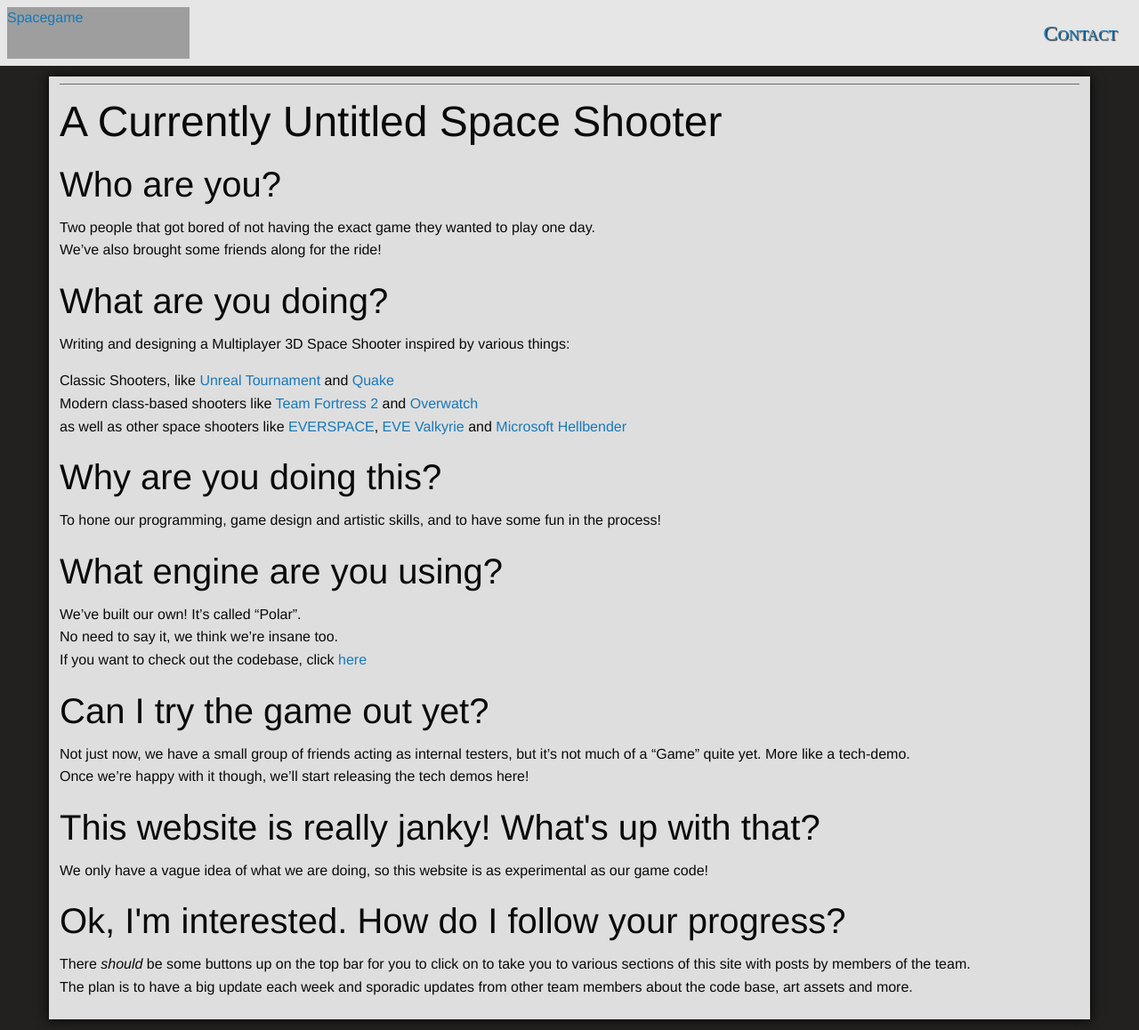
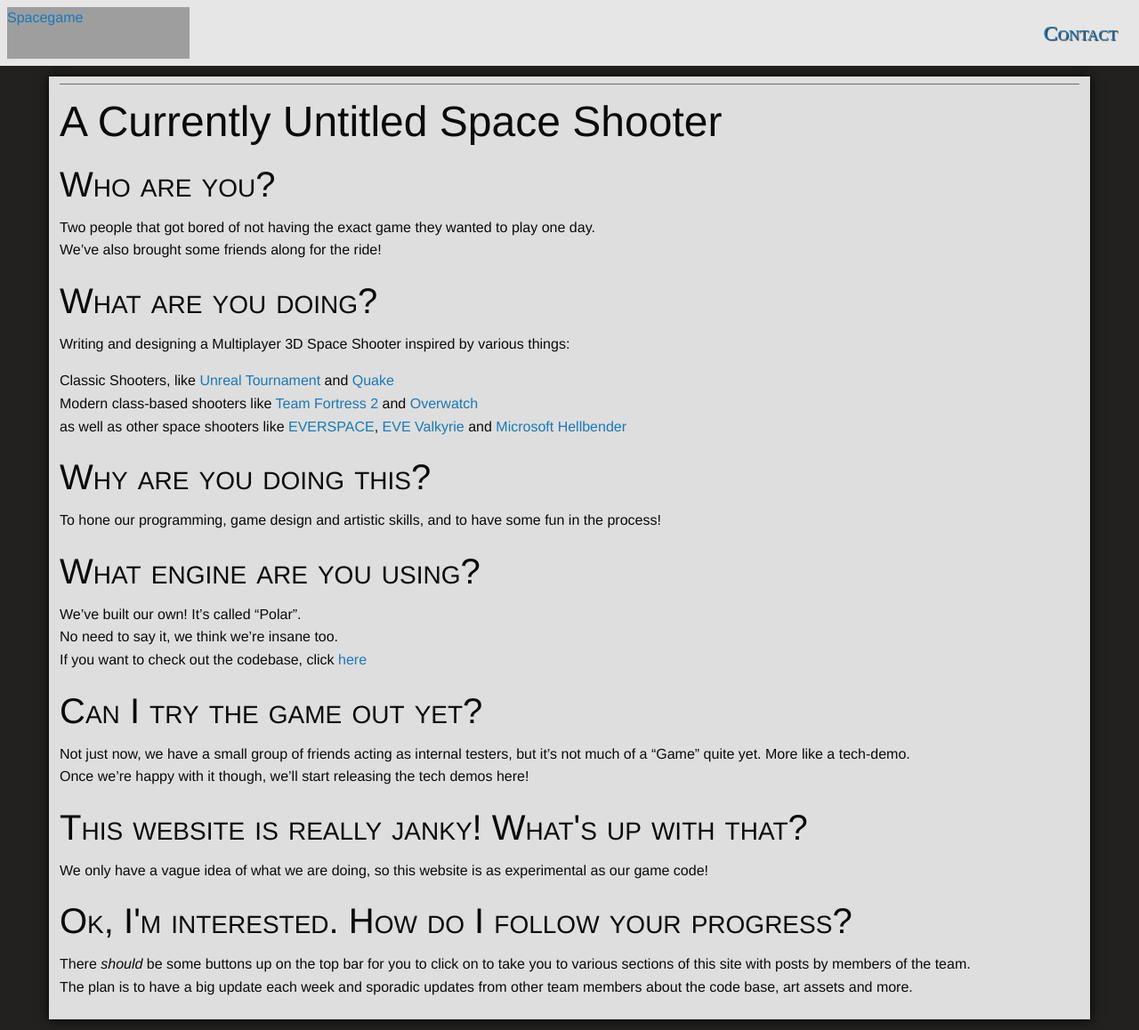
Before and after one commit to ori-sky/polar-space, a Jekyll site: the page built from index.md, in a window 1280 px wide. Shown: the whole page at 89% size. Built offline with Jekyll 4.4.1, drawn with Linux system fonts in a browser that asks for light colours; some web fonts are replaced; our own code applies the rules of GitHub Pages for plain Markdown files; grey boxes are pictures that could not be loaded.

Commit message:
Update app.css

```diff
--- a/assets/css/app.css
+++ b/assets/css/app.css
@@ -58,6 +58,6 @@ body {
 	font-variant: small-caps;
 }
 
-.responsive > h2 {
+.responsive > section > h2 {
 	font-variant: small-caps;
 }
```
